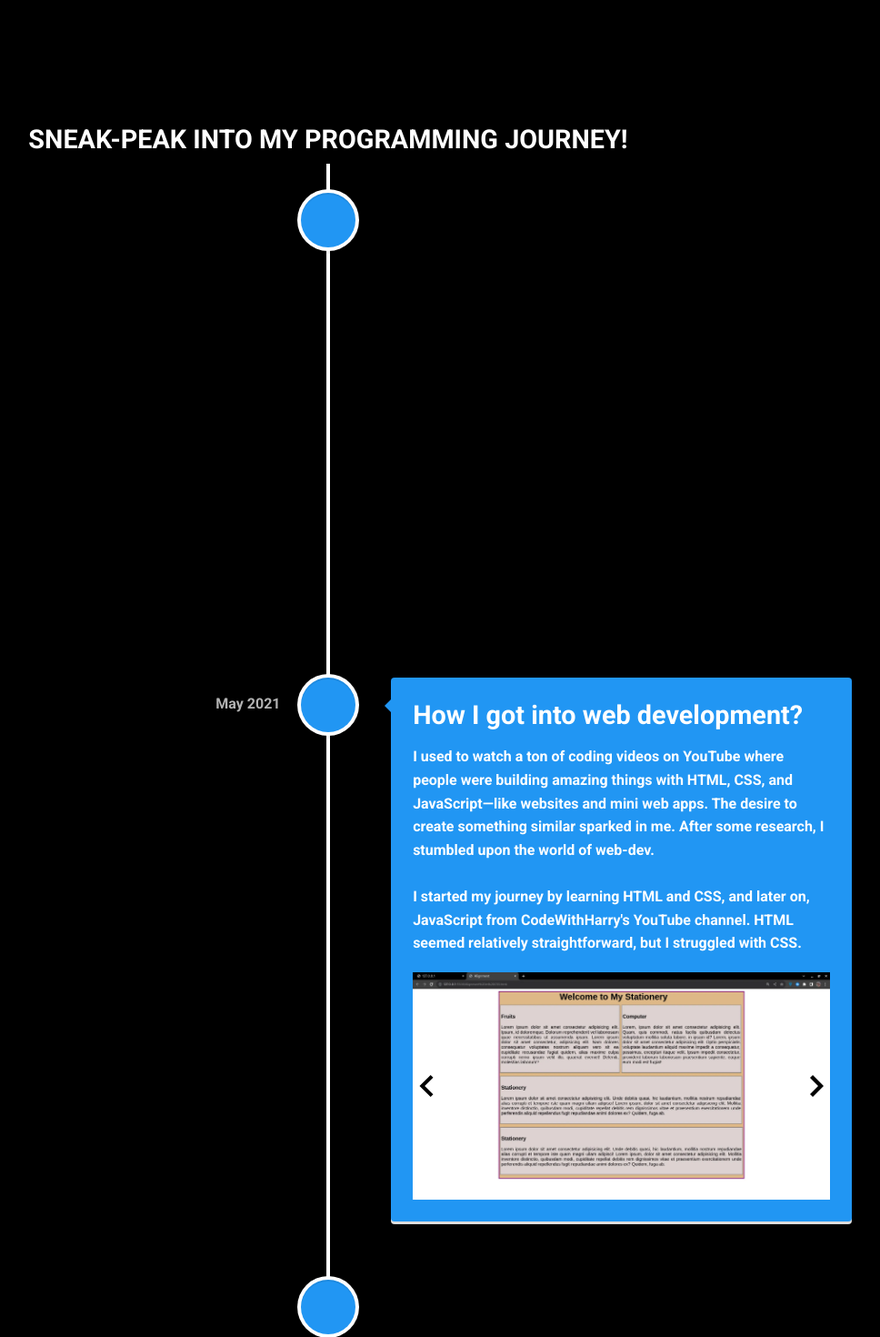
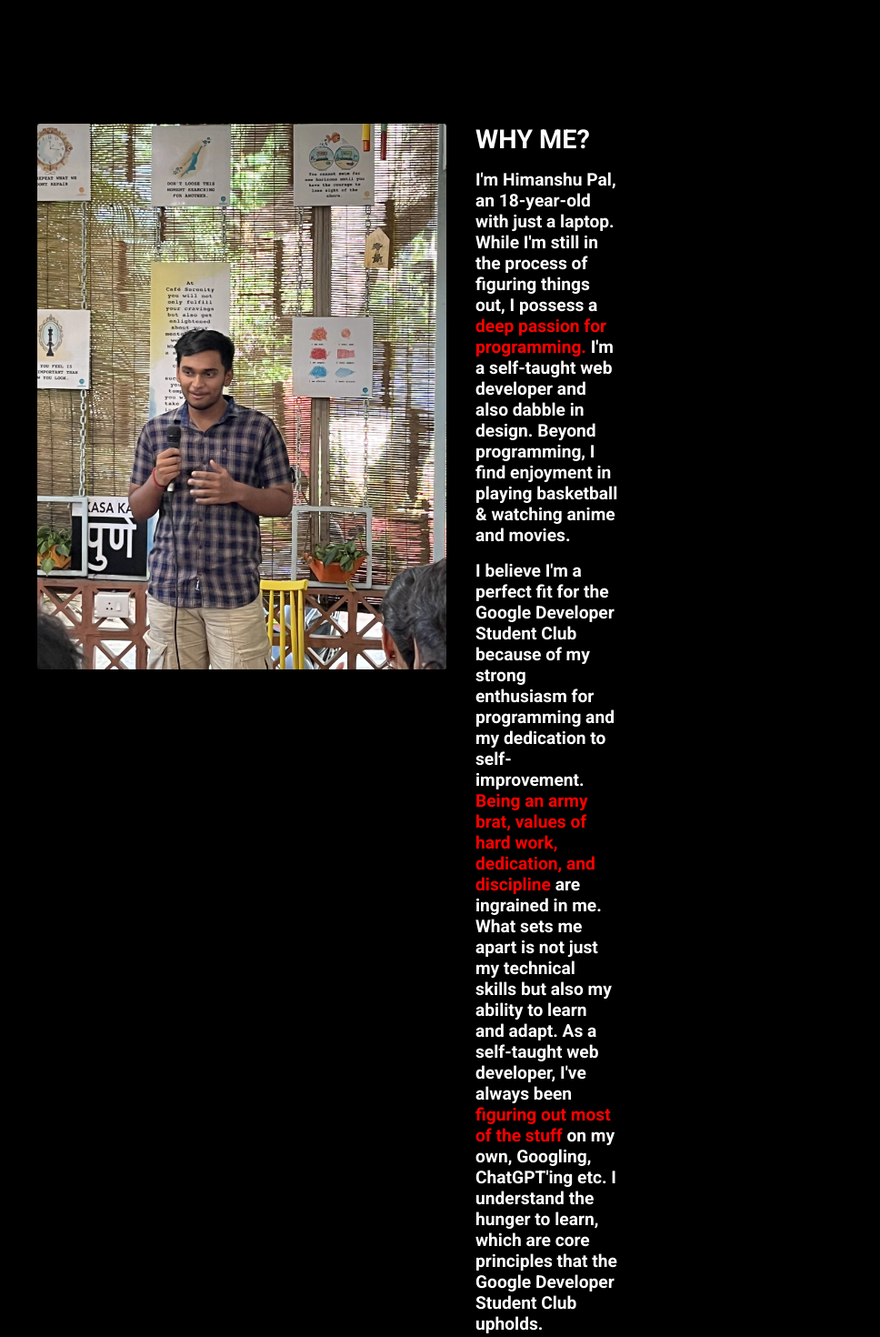
Before and after one commit to gabbar-singhh/titc, a Next.js app: page / in a window 1280 px wide. Shown: the part 760-2230 px from the top of the page at 91% size, without its empty margins (279-1247 px from the left). Built offline with nearby package versions, Linux system fonts and the light colour scheme.

Commit message:
footer added| whyme section :finished

```diff
--- /dev/null
+++ b/src/components/Footer/Footer.jsx
@@ -0,0 +1,41 @@
+import React from "react";
+import styles from "./Footer.module.css";
+import Link from "next/link";
+
+const Footer = () => {
+
+    const URL = {
+        LINKEDIN: 'https://www.linkedin.com/in/himanshup1308/',
+        GITHUB: 'https://github.com/gabbar-singhh/'
+    }
+    return (
+        <>
+            <footer className={styles.main_footer}>
+                <div className={styles.white_line}></div>
+                <div className={styles.footer_container}>
+                    <p>MADE WITH ❤ BY HIMANSHU</p>
+
+                    <div className={styles.social_profile}>
+                        <ul>
+                            <li>
+                                <Link href={URL.LINKEDIN} target="_blank" className={styles.li_text}>
+                                    LinkedIn
+                                </Link>
+                                <img src="/icons/arrow.svg" height={10} alt="arrow icon" />
+                            </li>
+
+                            <li>
+                                <Link href={URL.GITHUB} target="_blank" className={styles.li_text}>
+                                    Github
+                                </Link>
+                                <img src="/icons/arrow.svg" height={10} alt="arrow icon" />
+                            </li>
+                        </ul>
+                    </div>
+                </div>
+            </footer>
+        </>
+    );
+};
+
+export default Footer;
--- /dev/null
+++ b/src/components/Footer/Footer.module.css
@@ -0,0 +1,50 @@
+.main_footer {
+    width: 100%;
+    background: rgba(255, 255, 255, 0);
+    backdrop-filter: blur(11px);
+    -webkit-backdrop-filter: blur(11px);
+    border-radius: 10px;
+    z-index: 100;
+    color: #ffffffdb;
+}
+
+.white_line {
+    width: 100%;
+    height: 1px;
+    background-color: #ffffff38;
+}
+
+.footer_container {
+    padding: 1em 1em;
+    width: 100%;
+    display: flex;
+    align-items: center;
+    justify-content: center;
+}
+
+.footer_container p {
+    width: 50%;
+}
+
+.footer_container .social_profile ul {
+    list-style-type: none;
+    display: flex;
+    gap: 2em;
+}
+
+.footer_container .social_profile ul li {
+    display: flex;
+    align-items: center;
+    justify-content: center;
+    gap: 5px;
+}
+
+.social_profile ul li .li_text {
+    text-decoration: none;
+    color: #ffffffdb;
+}
+
+.footer_container .social_profile ul li:hover {
+    cursor: pointer;
+    text-decoration: underline;
+}
--- a/src/components/Nav/Nav.jsx
+++ b/src/components/Nav/Nav.jsx
@@ -8,7 +8,15 @@ const Nav = () => {
       <div className={styles.nav_content}>
         <p className={styles.left_nav}>
           <ul>
-            <li>about me</li>
+            <li>
+              <Link to="why_me"
+                spy={true}
+                smooth={true}
+                offset={-180}
+                duration={1000} >
+                why me?
+              </Link>
+            </li>
             <li>
               <Link to="my_journey"
                 spy={true}
@@ -18,18 +26,12 @@ const Nav = () => {
                 My Journey
               </Link>
             </li>
-            <li>
-              <Link to="why_me"
-                spy={true}
-                smooth={true}
-                offset={50}
-                duration={1000} >
-                why me?
-              </Link>
-            </li>
           </ul>
         </p>
-        <p className={styles.right_nav}>HIMANSHU PAL</p>
+        <p className={styles.right_nav}>
+          {/* <img src="/assets/pfp_square.webp" alt="profile picture" /> */}
+          HIMANSHU PAL
+        </p>
       </div>
       <div className={styles.white_line}></div>
     </nav>
--- a/src/components/Nav/Nav.module.css
+++ b/src/components/Nav/Nav.module.css
@@ -41,3 +41,16 @@
   color: #888888;
   transition: all 500ms ease;
 }
+
+.right_nav {
+  display: flex;
+  align-items: center;
+  justify-content: center;
+  gap: 5px;
+}
+
+.right_nav img{
+  border-radius: 50%;
+  height: 50px;
+  width: auto;
+}
--- a/src/components/Timeline/Timeline.module.css
+++ b/src/components/Timeline/Timeline.module.css
@@ -4,7 +4,6 @@
     flex-direction: column;
     align-items: center;
     justify-content: center;
-    margin-bottom: 3em;
 }
 
 .timeline_main h3 {
--- a/src/components/WhyMe/WhyMe.jsx
+++ b/src/components/WhyMe/WhyMe.jsx
@@ -5,8 +5,6 @@ const WhyMe = () => {
   return (
     <section className={styles.main_section} id="why_me">
       <div className={styles.wrapper}>
-
-
         <div className={styles.container}>
           <img
             height={600}
@@ -18,20 +16,42 @@ const WhyMe = () => {
           <span className={styles.text_box}>
             <h1>WHY ME?</h1>
             <p>
-                            I'm Himanshu Pal, an 18-year-old with just a laptop. While I'm still in the process of figuring things out, I possess a deep passion for programming. I'm a self-taught web developer and also dabble in design.
-                            <br />
-                            <br />
-                            Beyond programming, I find enjoyment in playing basketball, swimming, watching anime and movies.
+              I'm Himanshu Pal, an 18-year-old with just a laptop. While I'm
+              still in the process of figuring things out, I possess a{" "}
+              <span className={styles.highlight}>
+                {" "}
+                deep passion for programming.
+              </span>{" "}
+              I'm a self-taught web developer and also dabble in design. Beyond
+              programming, I find enjoyment in playing basketball & watching
+              anime and movies.
             </p>
 
             <p>
-                           I believe I'm a perfect fit for the Google Developer Student Club because of my strong enthusiasm for programming and my dedication to self-improvement.
-
-                           What sets me apart is not just my technical expertise but also my ability to learn and adapt. As a self-taught web developer, I've honed the skill of problem-solving and finding innovative solutions. I'm not afraid to take on new challenges and push the boundaries of my knowledge.
-
-                           My background has instilled in me the values of hard work, dedication, and a strong sense of community. I understand the importance of collaboration and teamwork, two core principles that the Google Developer Student Club upholds.
-
-                           In conclusion, my journey, skill set, and passion for technology make me a prime candidate for the Google Developer Student Club. I possess the drive to continually improve my technical skills, the adaptability to keep pace with the evolving field of technology, and the personal qualities that align with Google's values. I'm excited about the opportunity to be a part of this dynamic and innovative community, contributing my skills and learning from my peers.
+              I believe I'm a perfect fit for the Google Developer Student Club
+              because of my strong enthusiasm for programming and my dedication
+              to self-improvement.
+              <span className={styles.highlight}>
+                {" "}
+                Being an army brat, values of hard work, dedication, and
+                discipline{" "}
+              </span>{" "}
+              are ingrained in me. What sets me apart is not just my technical
+              skills but also my ability to learn and adapt. As a self-taught
+              web developer, I've always been{" "}
+              <span className={styles.highlight}>
+                {" "}
+                figuring out most of the stuff{" "}
+              </span>{" "}
+              on my own, Googling, ChatGPT'ing etc. I understand the hunger to
+              learn, which are core principles that the Google Developer Student
+              Club upholds.
+              <br />
+              <br />
+              In conclusion, my passion for technology and my hunger to learn
+              make me a prime candidate for the Google Developer Student Club.
+              <br />
+              <br />I would love to hear back from you 😊
             </p>
           </span>
         </div>
--- a/src/components/WhyMe/WhyMe.module.css
+++ b/src/components/WhyMe/WhyMe.module.css
@@ -7,6 +7,7 @@
   width: 100%;
   height: auto;
   color: #fff;
+  margin-bottom: 6em;
 }
 
 .wrapper {
@@ -40,7 +41,9 @@
 
 .container .text_box p {
   font-size: 1.2em;
-  font-weight: 500;
-  font-family: system-ui, -apple-system, BlinkMacSystemFont, "Segoe UI", Roboto,
-    Oxygen, Ubuntu, Cantarell, "Open Sans", "Helvetica Neue", sans-serif;
+  font-weight: 400;
 }
+
+.highlight {
+  color: red;
+}
--- a/src/pages/index.js
+++ b/src/pages/index.js
@@ -4,6 +4,7 @@ import { Inter } from "next/font/google";
 import styles from "@/styles/Home.module.css";
 import Timeline from "@/components/Timeline/Timeline";
 import WhyMe from "@/components/WhyMe/WhyMe";
+import Footer from "@/components/Footer/Footer";
 
 const inter = Inter({ subsets: ["latin"] });
 
@@ -18,8 +19,9 @@ export default function Home() {
         <p>Google Developer Student Club</p>
         <p>is looking for!</p>
       </div>
+      <WhyMe />
       <Timeline />
-      <WhyMe />
+      <Footer />
     </main>
   );
 }
```
Also changed, not shown: public/assets/pfp_square.webp (added), public/icons/arrow.svg (added). Lines whose indentation alone changed are shown as unchanged.
